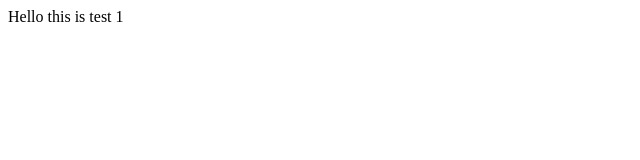
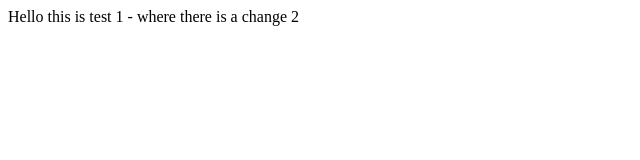
Before and after one commit to jamesbulletproof/websiteTest, a plain HTML site: page GithubTest/index.html in a window 1280 px wide. Shown: the whole page, without its empty margins (0-640 px from the left). Drawn offline with Linux system fonts and the light colour scheme.

Commit message:
This is the second change

```diff
--- a/GithubTest/index.html
+++ b/GithubTest/index.html
@@ -1,5 +1,5 @@
 <html>
     <body>
-        Hello this is test 1
+        Hello this is test 1 - where there is a change 2
     </body>
 </html>
```
